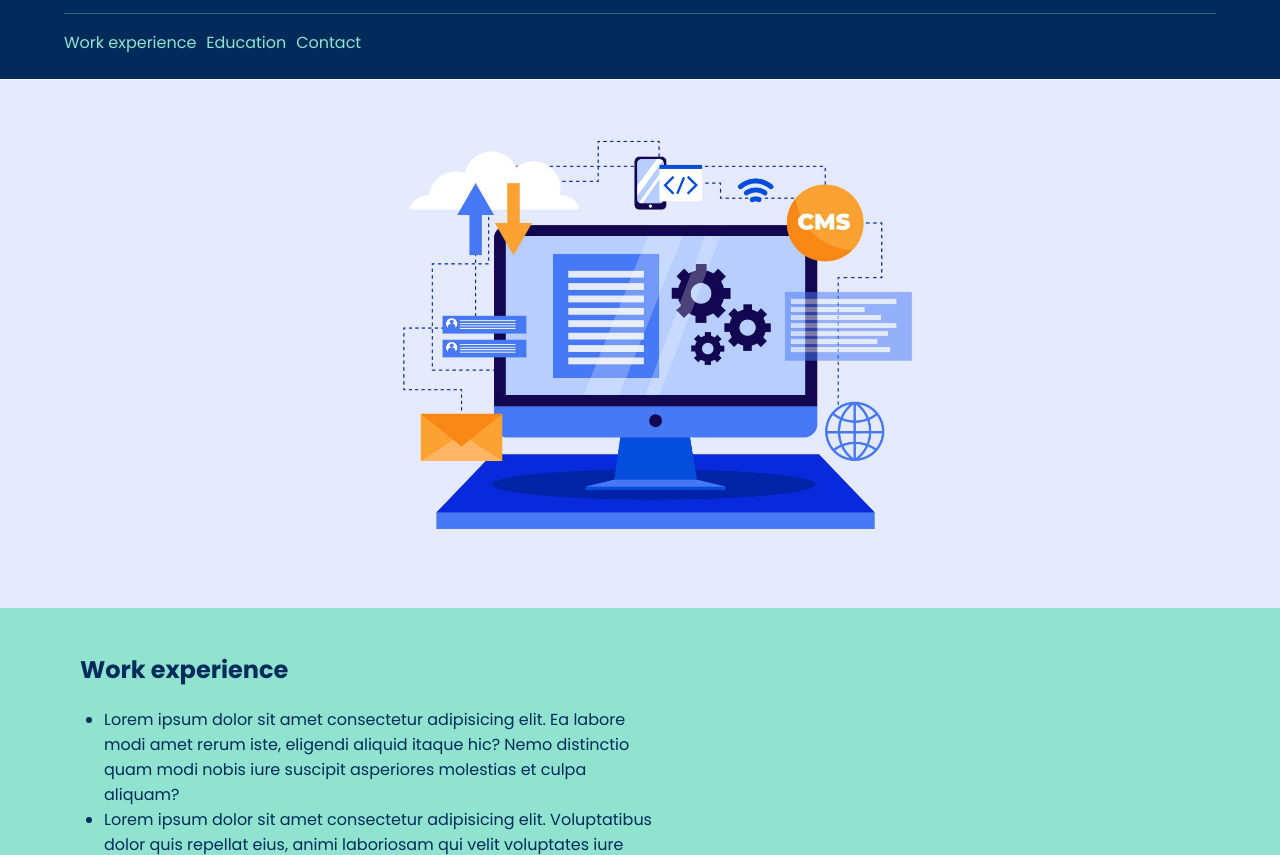
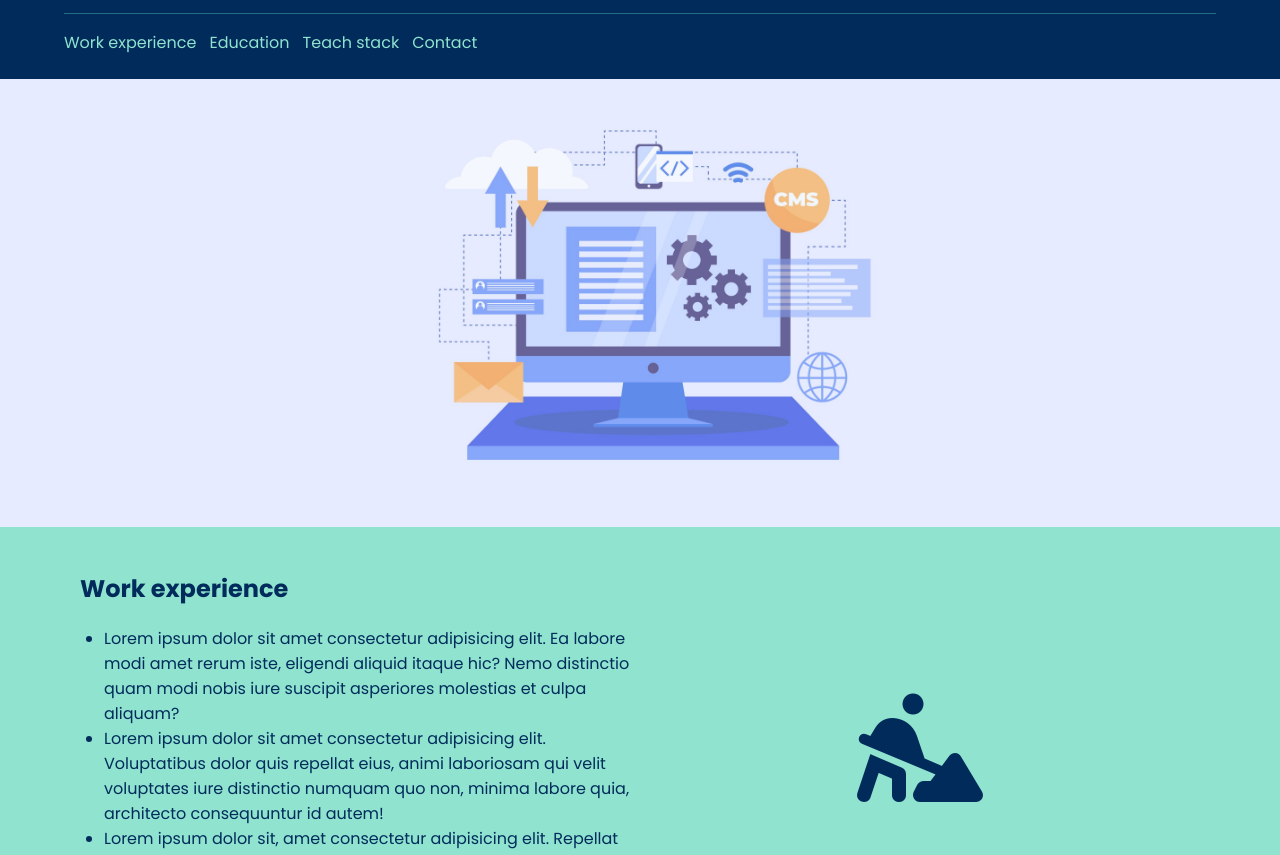
Before and after one commit to davidlidebrandt/Introduktion-till-Webbutveckling---uppgift-7, a plain HTML site: page index.html in a window 1280 px wide. Shown: the part 95-950 px from the top of the page. Drawn offline with Linux system fonts and the light colour scheme.

Commit message:
Add section icons

```diff
--- a/index.html
+++ b/index.html
@@ -29,26 +29,40 @@
       <nav>
         <a href="#workSection">Work experience</a>
         <a href="#educationSection">Education</a>
+        <a href="">Teach stack</a>
         <a href="#footer">Contact</a>
       </nav>
     </header>
     <section id="heroImg">
+      <div id="introText">
+
+      </div>
     </section>
     <section id="workSection">
+      <div>
         <h2>Work experience</h2>
         <ul>
             <li>Lorem ipsum dolor sit amet consectetur adipisicing elit. Ea labore modi amet rerum iste, eligendi aliquid itaque hic? Nemo distinctio quam modi nobis iure suscipit asperiores molestias et culpa aliquam?</li>
             <li>Lorem ipsum dolor sit amet consectetur adipisicing elit. Voluptatibus dolor quis repellat eius, animi laboriosam qui velit voluptates iure distinctio numquam quo non, minima labore quia, architecto consequuntur id autem!</li>
             <li>Lorem ipsum dolor sit, amet consectetur adipisicing elit. Repellat nesciunt quod suscipit ea nostrum recusandae neque? Iste maxime doloribus, deserunt excepturi quae fugiat omnis et, quam sit quasi iure. Minus?</li>
         </ul>
+      </div>
+      <div>
+        <i class="fa-solid fa-person-digging fa-7x"></i>
+      </div>
     </section>
     <section id="educationSection">
+      <div>
+        <i class="fa-solid fa-user-graduate fa-7x"></i>
+      </div>
+      <div>
         <h2>Education</h2>
         <ul>
             <li>Lorem ipsum dolor sit amet consectetur adipisicing elit. Ea labore modi amet rerum iste, eligendi aliquid itaque hic? Nemo distinctio quam modi nobis iure suscipit asperiores molestias et culpa aliquam?</li>
             <li>Lorem ipsum dolor sit amet consectetur adipisicing elit. Voluptatibus dolor quis repellat eius, animi laboriosam qui velit voluptates iure distinctio numquam quo non, minima labore quia, architecto consequuntur id autem!</li>
             <li>Lorem ipsum dolor sit, amet consectetur adipisicing elit. Repellat nesciunt quod suscipit ea nostrum recusandae neque? Iste maxime doloribus, deserunt excepturi quae fugiat omnis et, quam sit quasi iure. Minus?</li>
         </ul>
+      </div>
     </section>
     <footer id="footer">
       <h3>Contact me</h3>
--- a/style.css
+++ b/style.css
@@ -11,7 +11,6 @@ header {
     background-color: #002B5B;
     padding: 1.5rem;
     color: #8FE3CF;
-    border-bottom: 1px solid rgb(245, 245, 245);
 }
 
 h1 {
@@ -34,15 +33,13 @@ main {
 }
 
 #introText {
-    box-shadow: rgba(0, 0, 0, 0.16) 0px 3px 6px, rgba(0, 0, 0, 0.23) 0px 3px 6px;
-    width: 30%;
-    padding: 2.5rem;
-    color: #002B5B;
-    border-radius: 5px;
-    font-weight: 600;
-    margin-top: 3rem;
-    transform: rotate(5deg);
-    transition-duration: 500ms;
+  position: absolute;
+  left: 0;
+  top: 0;
+  height: 100%;
+  width: 100%;
+  background-color: #e5eafe;
+  opacity: 40%;
 }
 
 #introText:hover {
@@ -57,11 +54,15 @@ footer {
     display: grid;
     place-items: center;
     padding: 1.5px 5px;
-    border-top: 2px solid rgb(245, 245, 245);
 }
 
 section {
     padding: 1.5rem;
+    display: grid;
+}
+
+section div {
+    place-self: center;
 }
 
 ul {
@@ -79,14 +80,15 @@ ul {
 }
 
 #heroImg {
-    background: url("4804443.jpg") no-repeat center;
-    height: 60vh;
+    background: #e5eafe url("4804443.jpg") no-repeat center;
+    height: 50vh;
     background-size: cover;
+    position: relative;
 }
 
 a {
     text-decoration: none;
-    margin-right: 0.35rem;
+    margin-right: 0.55rem;
     margin-top: 1rem;
     margin-bottom: 1rem;
     color: #8FE3CF;
@@ -118,7 +120,6 @@ nav {
 
 @media screen and (min-width: 768px) {
     ul {
-        width: 50%;
     }
 
     header {
@@ -127,6 +128,7 @@ nav {
 
     section {
         padding: 1.5rem 5rem;
+        grid-template-columns: repeat(2, minmax(0, 1fr));
     }
 
     #heroImg {
```
